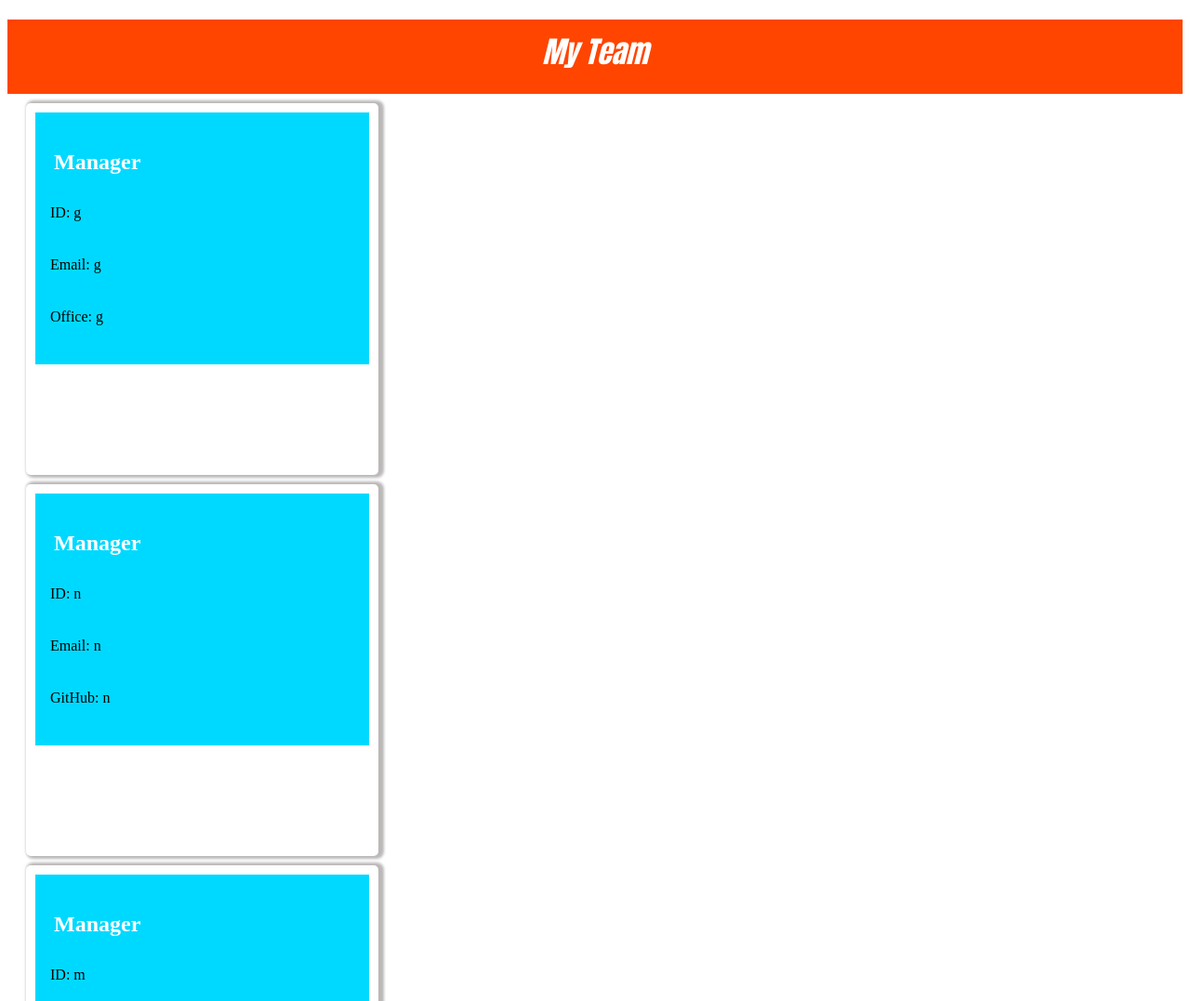
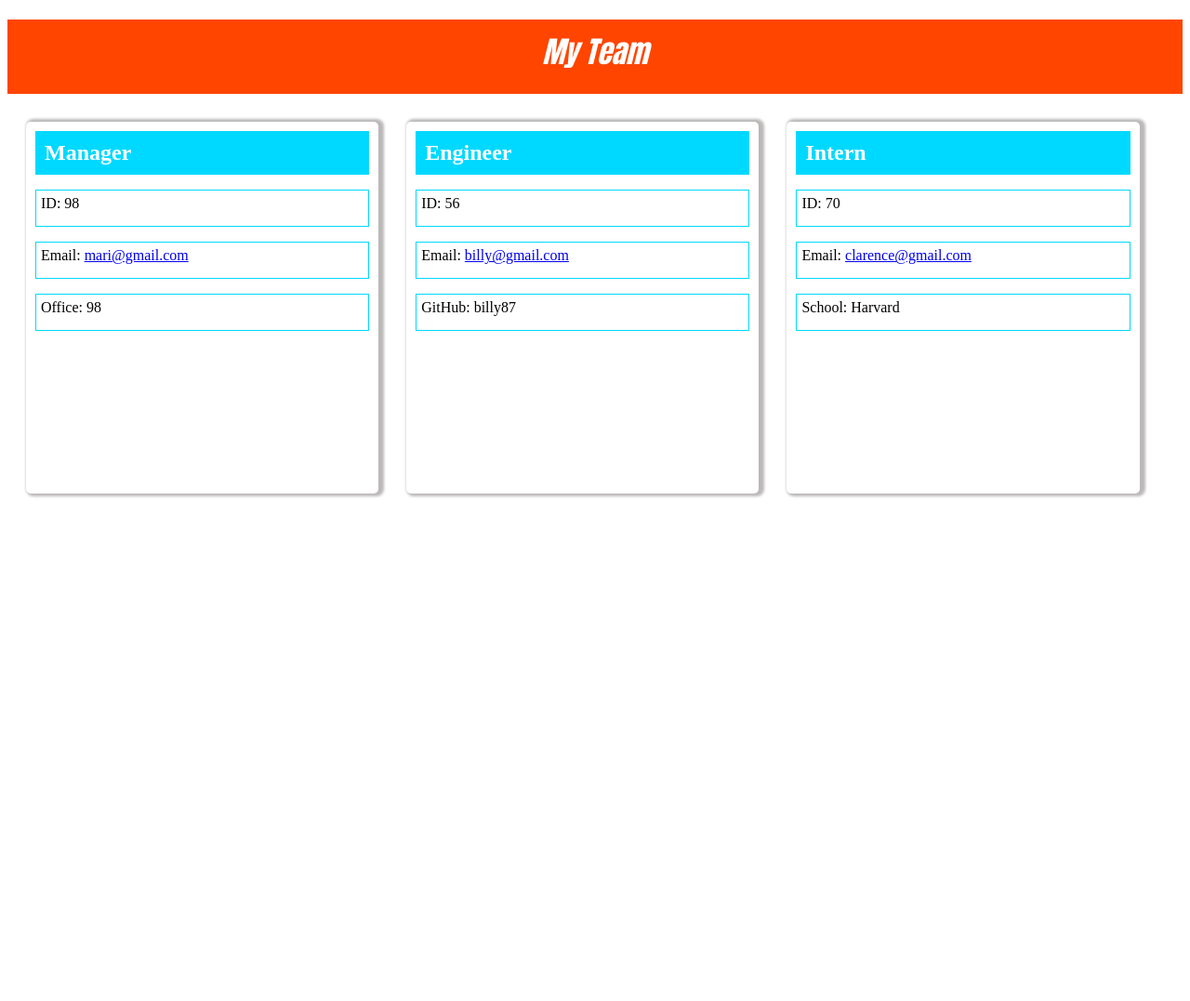
Before and after one commit to brendonc-h/Employee-Tracker, a website: page assets/index.html in a window 1280 px wide. Shown: the top 1077 px of the page at 93% size. After the commit the page ends 800 px from the top, so only its background shows below. Drawn offline with Linux system fonts and the light colour scheme.

Commit message:
best commit

```diff
--- a/assets/index.html
+++ b/assets/index.html
@@ -12,35 +12,35 @@
     <section>
 
         <div class="card">
-        <div class="card-header">
+        <div class="card-header>
         <h2 class="card-header name"></h2>
         <h2 class="card-header"> Manager</h2>
 
-        <p>ID: g</p>
-        <p>Email: g</p>
-        <p>Office: g</p>
+        <p>ID: 98</p>
+        <p>Email: <span><a href="mailto:mari@gmail.com">mari@gmail.com</a></span></p>
+        <p>Office: 98</p>
         </div>
         </div>
 
         <div class="card">
-        <div class="card-header">
+        <div class="card-header>
         <h2 class="card-header name"></h2>
-        <h2 class="card-header"> Manager</h2>
+        <h2 class="card-header"> Engineer</h2>
 
-        <p>ID: n</p>
-        <p>Email: n</p>
-        <p>GitHub: n</p>
+        <p>ID: 56</p>
+        <p>Email: <span><a href="mailto:billy@gmail.com">billy@gmail.com</a></span></p>
+        <p>GitHub: billy87</p>
         </div>
         </div>
 
         <div class="card">
-        <div class="card-header">
+        <div class="card-header>
         <h2 class="card-header name"></h2>
-        <h2 class="card-header"> Manager</h2>
+        <h2 class="card-header"> Intern</h2>
 
-        <p>ID: m</p>
-        <p>Email: m</p>
-        <p>School: m</p>
+        <p>ID: 70</p>
+        <p>Email: <span><a href="mailto:clarence@gmail.com">clarence@gmail.com</a></span></p>
+        <p>School: Harvard</p>
         </div>
         </div>
 
--- a/assets/style.css
+++ b/assets/style.css
@@ -15,7 +15,11 @@ header {
 h1 {
     padding: 10px;
 }
-
+section {
+    display: flex;
+    flex-wrap: wrap;
+    margin-top: 20px;
+}
 
 .card-header {
     background: rgb(0, 217, 255);
--- a/scratch.js
+++ b/scratch.js
@@ -1,5 +1,5 @@
-const Manager = require("./lib/manager");
+// const Manager = require("./lib/manager");
 
-const dan = new Manager("dan", 42, "d@d.com", "a101");
+// const dan = new Manager("dan", 42, "d@d.com", "a101");
 
-console.log(dan.getOfficeNumber());
+// console.log(dan.getOfficeNumber());
--- a/source/generateTeam.js
+++ b/source/generateTeam.js
@@ -11,7 +11,7 @@ module.exports = teamArray => {
         <h2 class="card-header"> ${member.getRole()}</h2>
 
         <p>ID: ${member.getId()}</p>
-        <p>Email: ${member.getEmail()}</p>
+        <p>Email: <span><a href="mailto:${member.getEmail()}">${member.getEmail()}</a></span></p>
         <p>Office: ${member.getOfficeNumber()}</p>
         </div>
         </div>
@@ -24,7 +24,7 @@ module.exports = teamArray => {
         <h2 class="card-header"> Intern</h2>
 
         <p>ID: ${member.getId()}</p>
-        <p>Email: ${member.getEmail()}</p>
+        <p>Email: <span><a href="mailto:${member.getEmail()}">${member.getEmail()}</a></span></p>
         <p>School: ${member.getSchool()}</p>
         </div>
         </div>
@@ -37,7 +37,7 @@ module.exports = teamArray => {
         <h2 class="card-header"> Engineer</h2>
 
         <p>ID: ${member.getId()}</p>
-        <p>Email: ${member.getEmail()}</p>
+        <p>Email: <span><a href="mailto:${member.getEmail()}">${member.getEmail()}</a></span></p>
         <p>GitHub: ${member.getGitHub()}</p>
         </div>
         </div>
```
